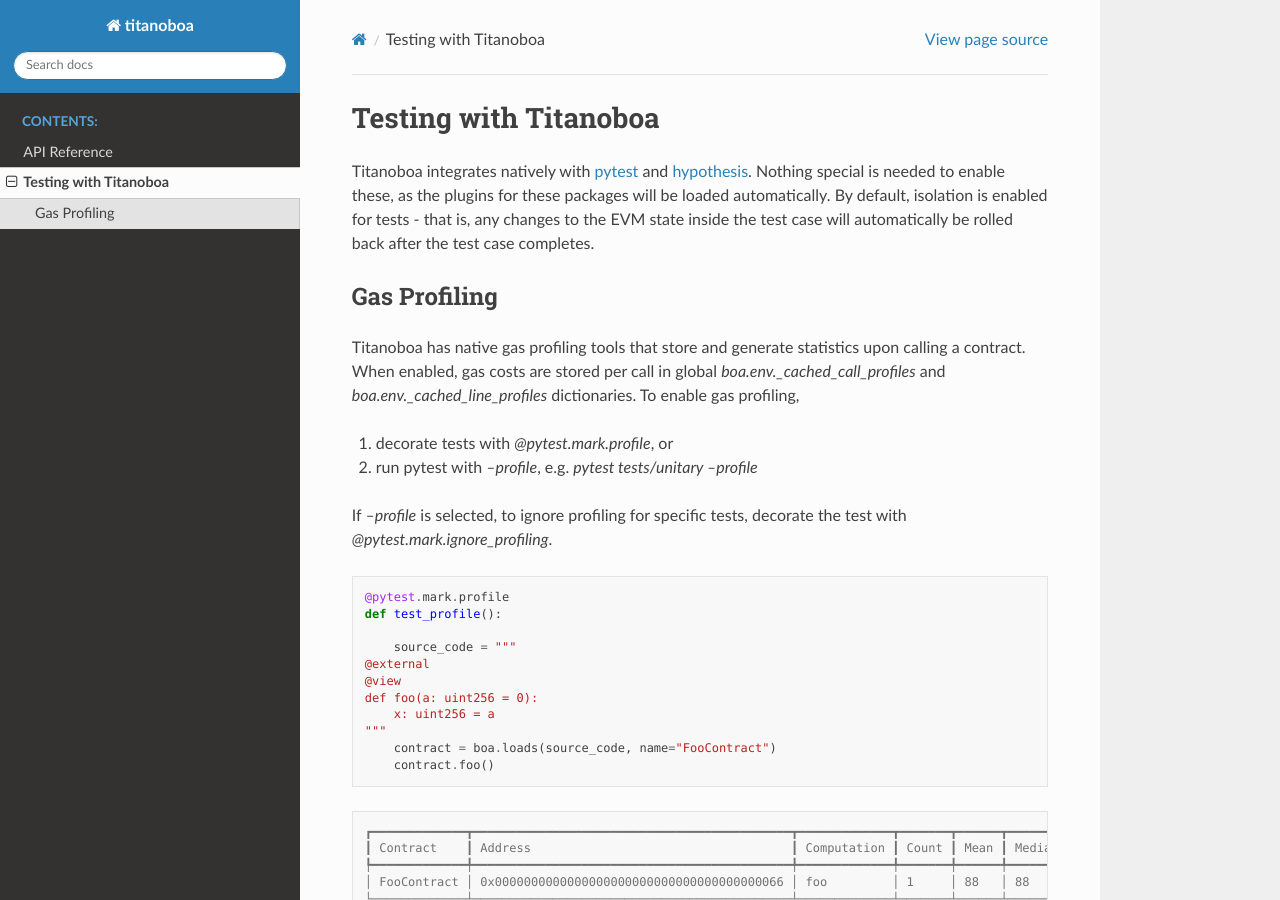
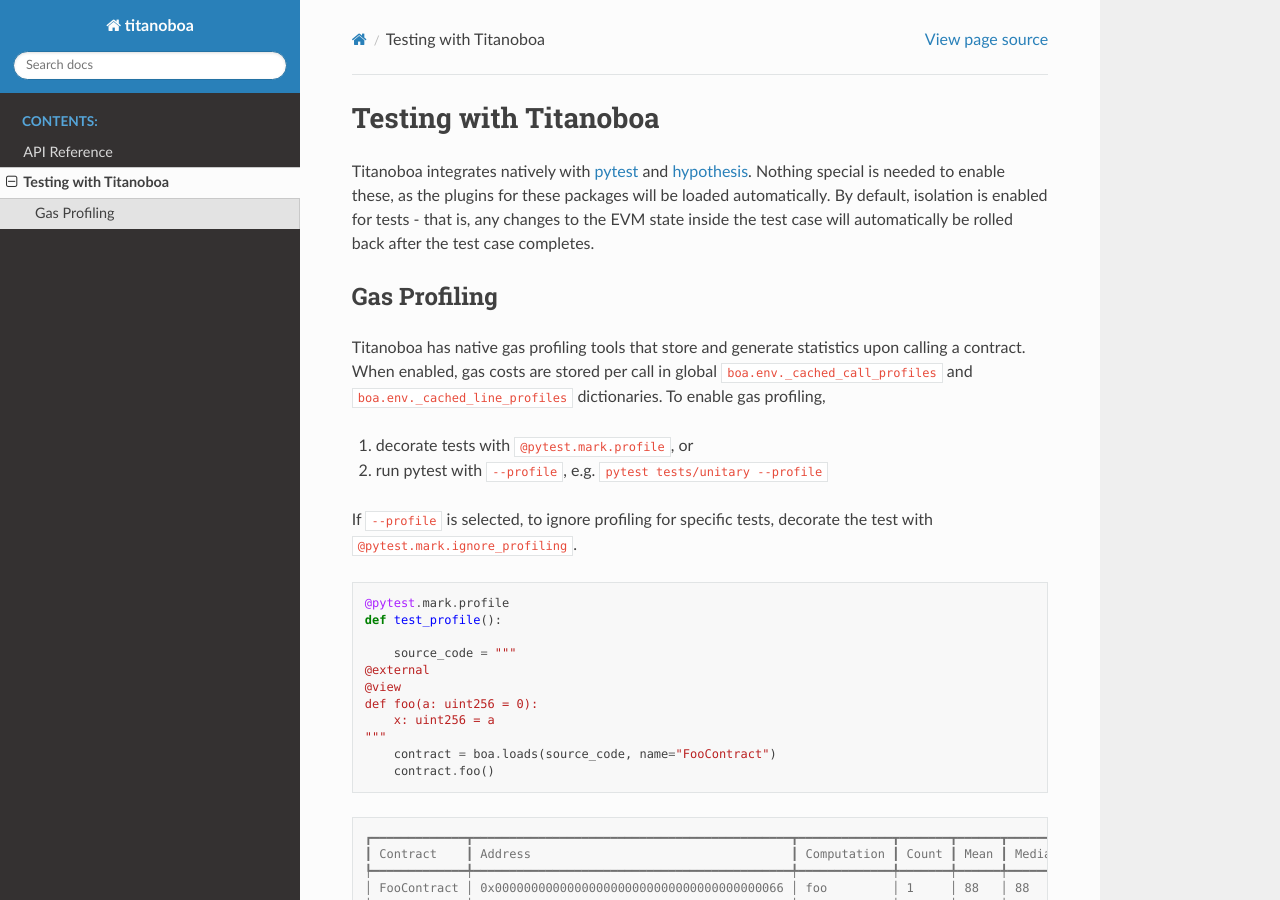
Before and after one commit to vyperlang/titanoboa, a Sphinx documentation site: the page built from docs/source/test.rst, in a window 1280 px wide and 900 px high. Built offline with Sphinx 7.4.7 and the Read the Docs theme 2.0.0, drawn with Linux system fonts in a browser that asks for light colours.

Commit message:
fix some formatting

```diff
--- a/docs/source/test.rst
+++ b/docs/source/test.rst
@@ -7,14 +7,13 @@
 Gas Profiling
 -----------------------
 
-Titanoboa has native gas profiling tools that store and generate statistics upon calling a contract. When enabled,
-gas costs are stored per call in global `boa.env._cached_call_profiles` and `boa.env._cached_line_profiles` dictionaries.
+Titanoboa has native gas profiling tools that store and generate statistics upon calling a contract. When enabled, gas costs are stored per call in global ``boa.env._cached_call_profiles`` and ``boa.env._cached_line_profiles`` dictionaries.
 To enable gas profiling,
 
-1. decorate tests with `@pytest.mark.profile`, or
-2. run pytest with `--profile`, e.g. `pytest tests/unitary --profile`
+1. decorate tests with ``@pytest.mark.profile``, or
+2. run pytest with ``--profile``, e.g. ``pytest tests/unitary --profile``
 
-If `--profile` is selected, to ignore profiling for specific tests, decorate the test with `@pytest.mark.ignore_profiling`.
+If ``--profile`` is selected, to ignore profiling for specific tests, decorate the test with ``@pytest.mark.ignore_profiling``.
 
 .. code-block:: python
 
```
